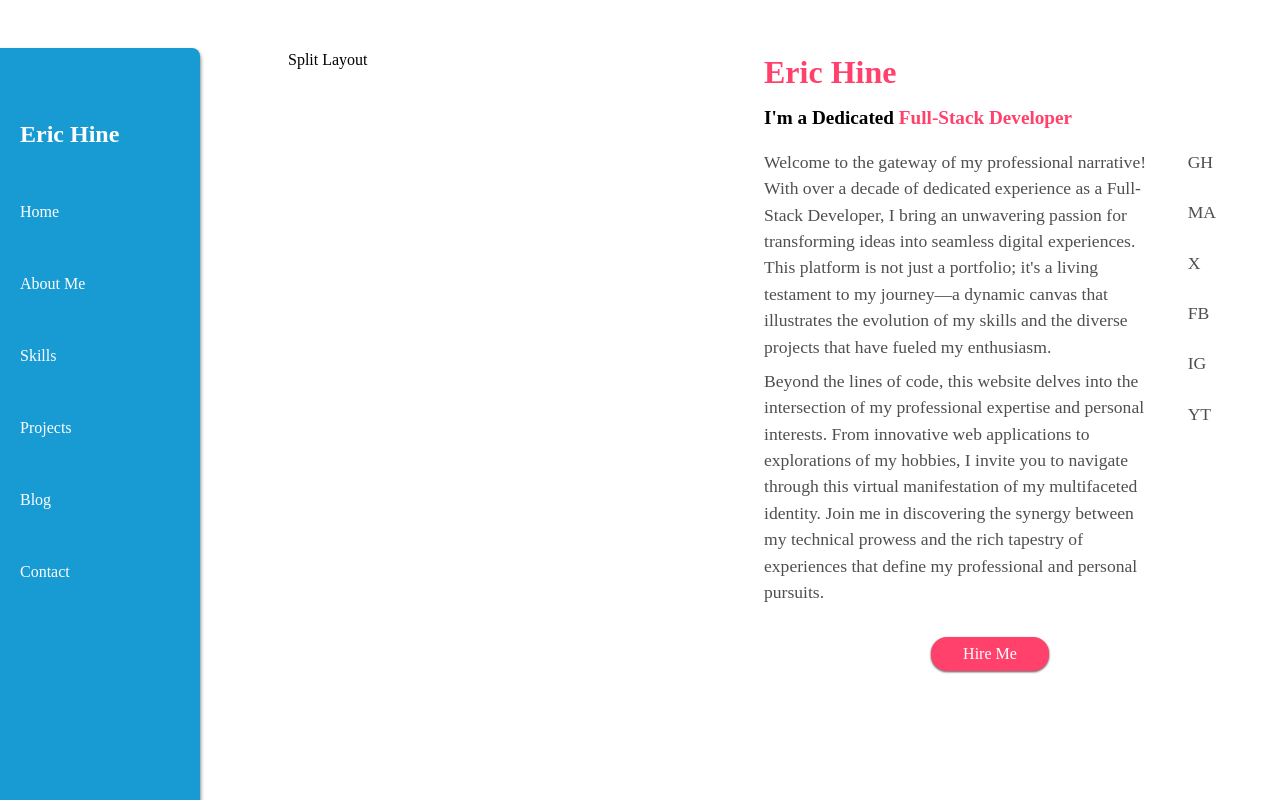
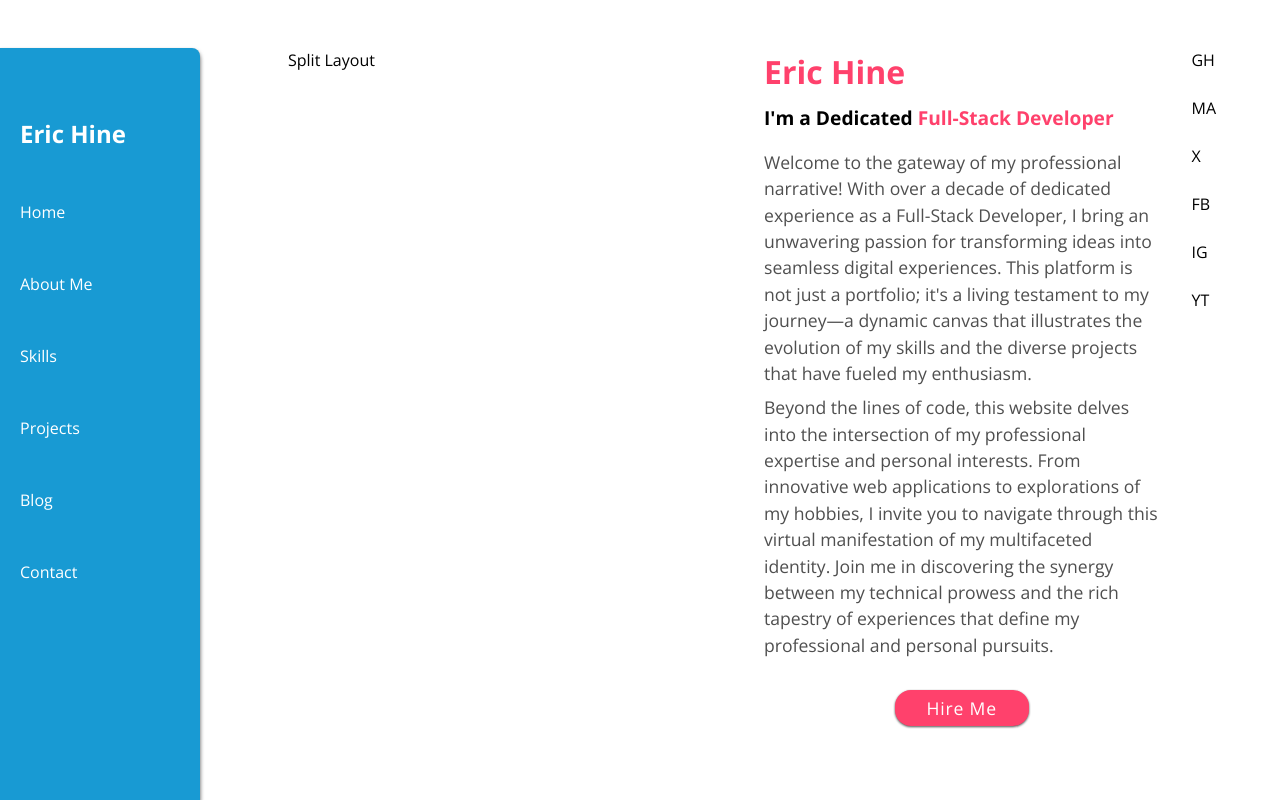
Before and after one commit to R-Daneel0livaw/portfolio, a React (Vite) app: page / in a window 1280 px wide. Built offline with nearby package versions, Linux system fonts and the light colour scheme.

Commit message:
Make social media part of home section start at top, and introduce google fonts.

```diff
--- a/index.html
+++ b/index.html
@@ -3,6 +3,9 @@
   <head>
     <meta charset="UTF-8" />
     <link rel="icon" type="image/svg+xml" href="/vite.svg" />
+    <link
+      href="https://fonts.googleapis.com/css2?family=Open+Sans:ital,wght@0,400;0,600;0,700;0,800;1,400;1,600&family=Oswald:wght@400;500;600;700&family=Roboto:wght@100&display=swap"
+      rel="stylesheet">
     <meta name="viewport" content="width=device-width, initial-scale=1.0" />
     <title>Eric's Portfolio</title>
   </head>
--- a/src/globalStyles.css
+++ b/src/globalStyles.css
@@ -12,6 +12,7 @@ body {
     line-height: 1.5;
     -webkit-font-smoothing: antialiased;
     height: 100vh;
+    font-family: 'Open Sans', sans-serif;
 }
 
 img,
--- a/src/pages/Home/Home.module.css
+++ b/src/pages/Home/Home.module.css
@@ -1,6 +1,6 @@
 .homeContainer {
     display: flex;
-    flex-direction: column;
+    gap: 2rem;
 }
 
 .homeContentContainer {
@@ -16,6 +16,11 @@
     padding-bottom: 1rem;
     font-size: 1.1rem;
     color: #4f4f4f;
+}
+
+.information {
+    display: flex;
+    flex-direction: column;
 }
 
 .name {
@@ -46,8 +51,18 @@
     background-color: #ff416c;
     color: #fff;
     padding: 0.3rem 2rem;
+    font-size: 1.1rem;
+    letter-spacing: 0.05rem;
     border: none;
     border-radius: 1rem;
     filter: drop-shadow(0px 1px 1px #4f4f4f);
     cursor: pointer;
 }
+
+.hireButton:hover {
+    background-color: #ffb6c1;
+}
+
+.hireButton:active {
+    filter: none;
+}
--- a/src/pages/Home/Home.tsx
+++ b/src/pages/Home/Home.tsx
@@ -3,10 +3,11 @@ import styles from "./Home.module.css";
 export default function Home() {
   return (
     <section id="home" className={styles.homeContainer}>
+      <div className={styles.information}>
         <div className={styles.homeContentContainer}>
           <h1 className={styles.name}>Eric Hine</h1>
           <p className={styles.dedication}>
-          I'm a Dedicated {" "}
+            I'm a Dedicated{" "}
             <span className={styles.title}>Full-Stack Developer</span>
           </p>
         </div>
@@ -14,22 +15,29 @@ export default function Home() {
           <div className={styles.homeContentContainer}>
             <p>
               Welcome to the gateway of my professional narrative! With over a
-            decade of dedicated experience as a Full-Stack Developer, I bring an
-            unwavering passion for transforming ideas into seamless digital
+              decade of dedicated experience as a Full-Stack Developer, I bring
+              an unwavering passion for transforming ideas into seamless digital
               experiences. This platform is not just a portfolio; it's a living
               testament to my journey—a dynamic canvas that illustrates the
-            evolution of my skills and the diverse projects that have fueled my
-            enthusiasm.
+              evolution of my skills and the diverse projects that have fueled
+              my enthusiasm.
             </p>
             <p>
-            Beyond the lines of code, this website delves into the intersection
-            of my professional expertise and personal interests. From innovative
-            web applications to explorations of my hobbies, I invite you to
-            navigate through this virtual manifestation of my multifaceted
-            identity. Join me in discovering the synergy between my technical
-            prowess and the rich tapestry of experiences that define my
-            professional and personal pursuits.
+              Beyond the lines of code, this website delves into the
+              intersection of my professional expertise and personal interests.
+              From innovative web applications to explorations of my hobbies, I
+              invite you to navigate through this virtual manifestation of my
+              multifaceted identity. Join me in discovering the synergy between
+              my technical prowess and the rich tapestry of experiences that
+              define my professional and personal pursuits.
             </p>
+          </div>
+        </div>
+        <button
+          className={[styles.homeContentContainer, styles.hireButton].join(" ")}
+        >
+          Hire Me
+        </button>
       </div>
       <div className={styles.socialMedia}>
         <a>GH</a>
@@ -39,12 +47,6 @@ export default function Home() {
         <a>IG</a>
         <a>YT</a>
       </div>
-      </div>
-      <button
-        className={[styles.homeContentContainer, styles.hireButton].join(" ")}
-      >
-        Hire Me
-      </button>
     </section>
   );
 }
```
Lines whose indentation alone changed are shown as unchanged.
